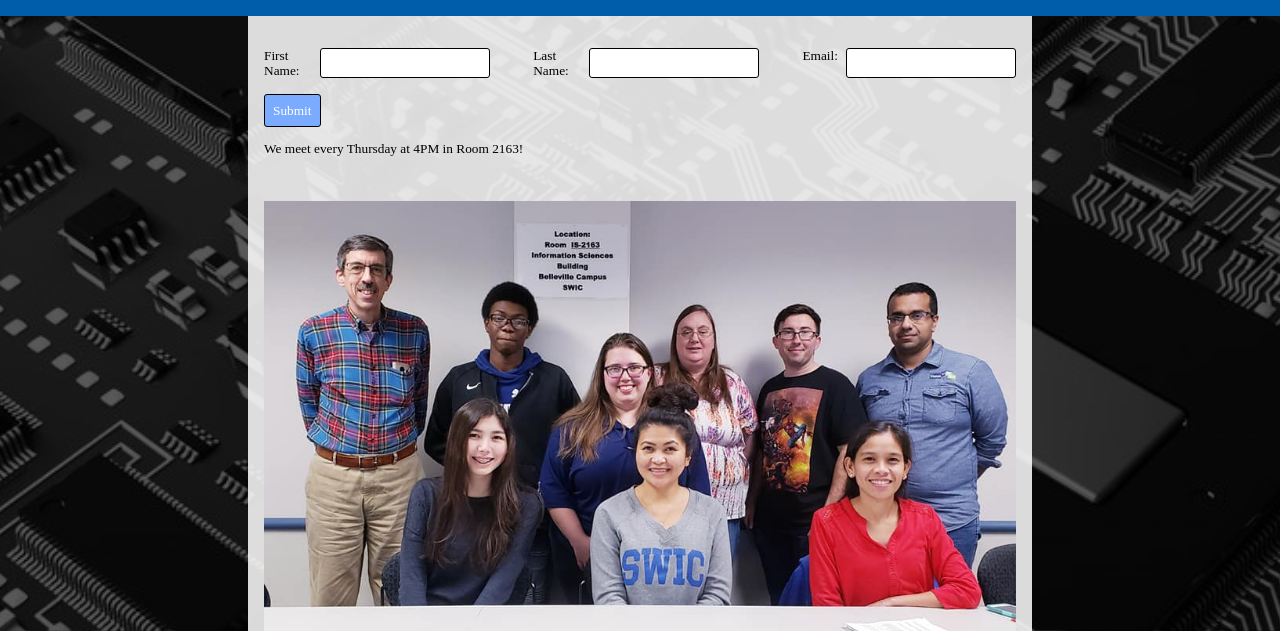
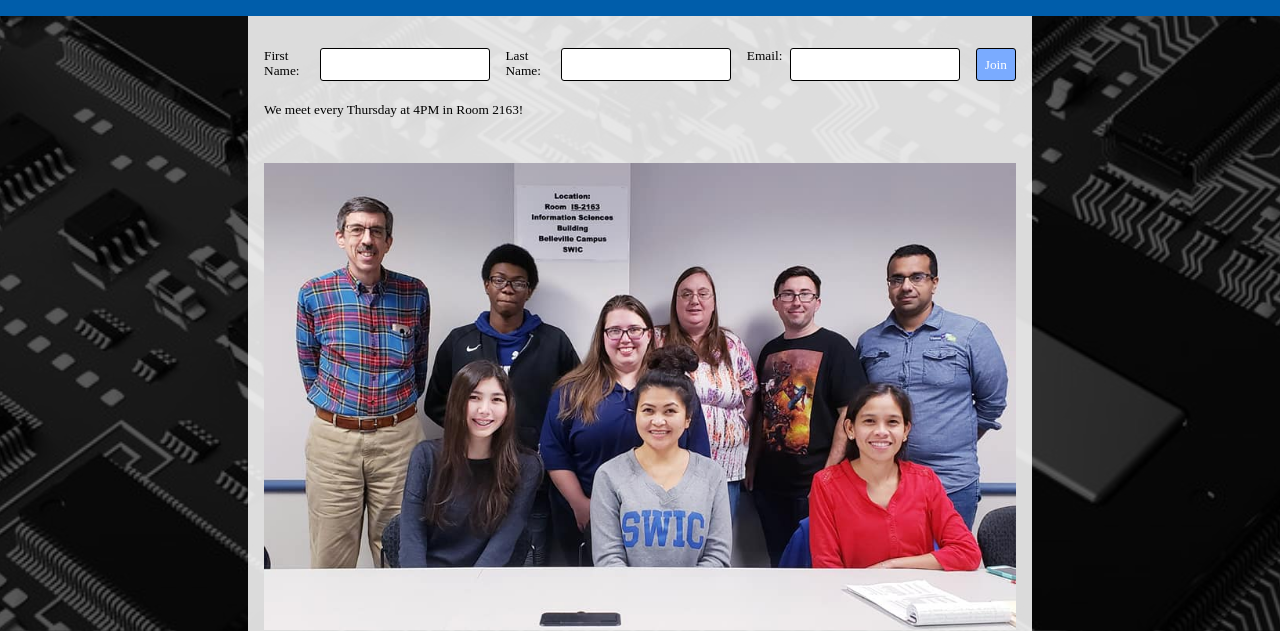
Before and after one commit to swicit/website, a website: page index.html in a window 1280 px wide. Shown: the part 169-800 px from the top of the page. Drawn offline with nearby package versions, Linux system fonts and the light colour scheme.

Commit message:
Relabel and move Submit button

```diff
--- a/index.html
+++ b/index.html
@@ -41,9 +41,9 @@
             <label for="email">Email:</label>
             <input type="email" id="email" name="email" />
           </div>
-        </div>
-        <div class="flex--md">
-          <input type="submit" value="Submit" />
+          <div class="flex--md">
+            <input type="submit" value="Join" />
+          </div>
         </div>
         <p>We meet every Thursday at 4PM in Room 2163!</p>
       </form>
```
